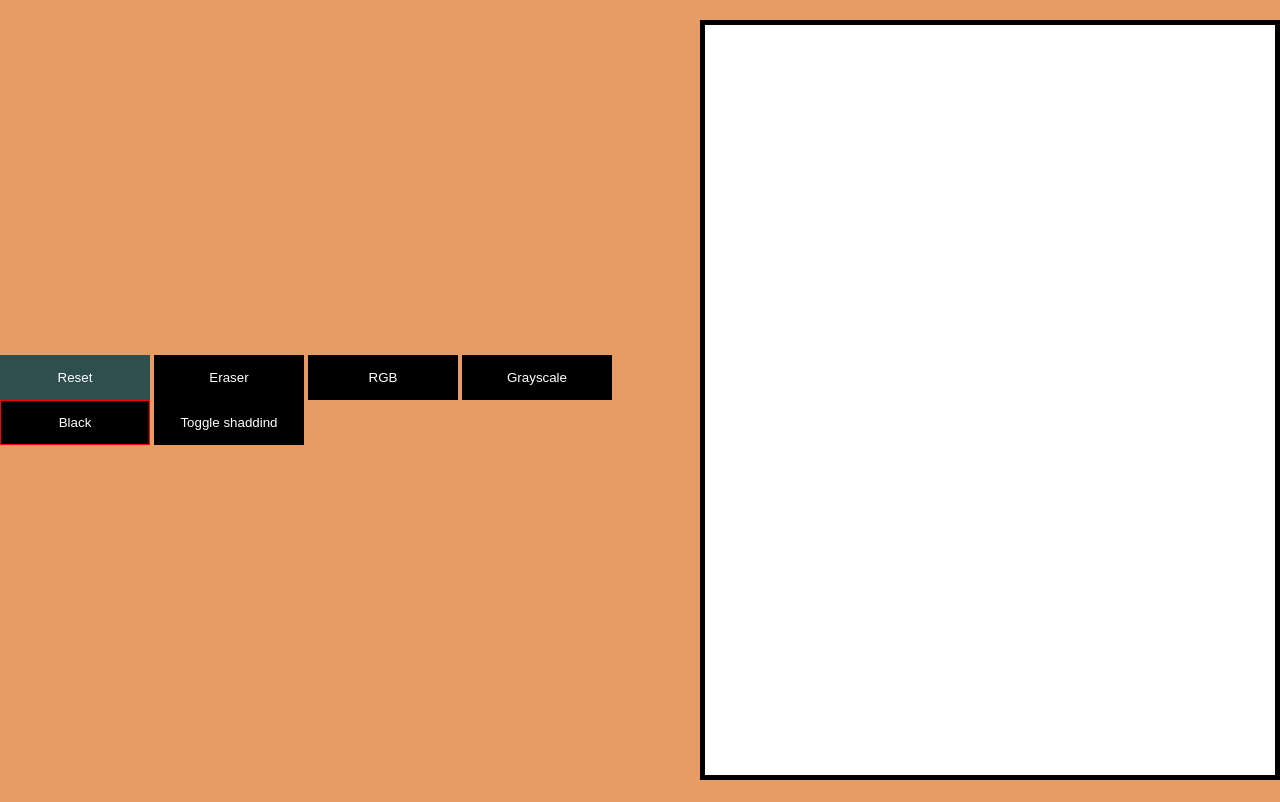
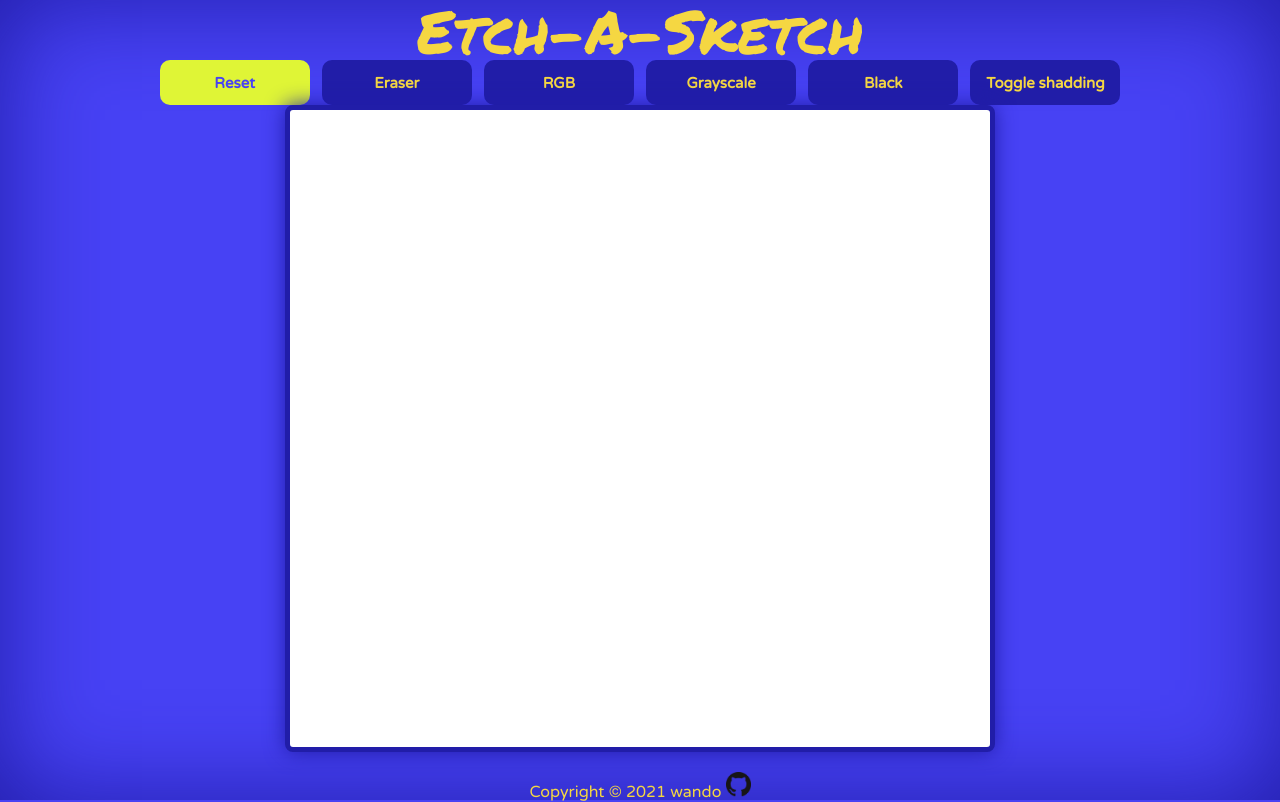
Before and after one commit to WandoCode/EtchASketch, a plain HTML site: page index.html in a window 1280 px wide. Drawn offline with Linux system fonts and the light colour scheme.

Commit message:
Add title, choose font color and family set, add copyright and link to github. Styled buttons. Done.

```diff
--- a/index.html
+++ b/index.html
@@ -7,21 +7,23 @@
     <link rel="stylesheet" href="./style/reset.css">
     <link rel="stylesheet" href="/style/style.css">
     <script src="./script/script.js" defer></script>
-
-    <title>Document</title>
+    <link href="https://fonts.googleapis.com/css2?family=Permanent+Marker&family=Varela+Round&display=swap" rel="stylesheet">
+    <title>Etch-A-Sketch</title>
 </head>
 <body>
     <header>
-
+        <h1>Etch-A-Sketch</h1>
     </header>
     <div class="buttons">
         <button id="reset">Reset</button>
         <button id="erase">Eraser</button>
         <button id="RGB">RGB</button>
         <button id="grayscale">Grayscale</button>
-        <button class="active" id="black">Black</button>
-        <button id="shadding">Toggle shaddind</button>
+        <button id="black">Black</button>
+        <button id="shadding">Toggle shadding</button>
     </div>
     <div class="main-container"></div>
+
+    <footer>Copyright © 2021 wando <a href="https://github.com/Wandole"><img class="logo-github" src="./static/GitHub-Mark-32px.png" alt="logo github"></a></footer>
 </body>
 </html>
--- a/script/script.js
+++ b/script/script.js
@@ -7,7 +7,7 @@ const btnGray = document.getElementById("grayscale");
 const btnShade = document.getElementById("shadding");
 const btnBlack = document.getElementById("black");
 
-let colorMode = "black";
+let colorMode = "";
 let shadding = false;
 let nbrElemSide = 50;
 
@@ -176,14 +176,6 @@ function changeShadding(event) {
     else{
         btn.classList.add("active");
     }
-
-    if (shadding == true){
-        /* set other buttons inactive and remove the color mode*/
-        inactiveBtn();
-        colorMode = "";
-    }
-
-
 }
 
 function inactiveBtn() {
--- a/style/style.css
+++ b/style/style.css
@@ -1,10 +1,21 @@
 body{
     display: flex;
+    flex-direction: column;
     justify-content: space-evenly;
     align-items: center;
-    background-color: rgb(231, 155, 101);
+    background-color: #4742F4;
     height: 100vh;
+    box-shadow: 0px 0px 100px #211DA8 inset;
+    font-family: 'Varela Round', sans-serif;
+    color: #F5D742;
 }
+
+h1{
+    font-family: 'Permanent Marker', cursive;
+    font-size:  60px;
+    color: #F5D742;
+}
+
 
 header{
     display: flex;
@@ -13,26 +24,55 @@ header{
 .main-container{
     display: flex;
     flex-flow: row wrap;
-    height: 750px;
-    width: 750px;
+    height: 700px;
+    width: 700px;
     background-color: white;
-    border: 5px solid black;
+    border: 5px solid #211DA8;
+    box-shadow: 0px 0px 20px #211DA8;
+    border-radius: 8px;
 }
 .grid-container{
     flex-grow: 1;
 }
 
+.playground{
+    display: flex;
+
+}
 #reset{
-    background-color: darkslategrey;
+    background-color: #DFF536;
+    color: #4742F4;
 }
+
 button{
     height: 45px;
     width: 150px;
     border: none;
-    background-color: rgb(0, 0, 0);
-    color: white;
+    background-color: #211DA8;
+    color: #F5D742;
+    border-radius: 10px;
+    font-family: 'Varela Round', sans-serif;
+    font-size: 15px;
+    font-weight: bolder;
+    margin: 0 4px;
 }
 
+button:hover{
+    box-shadow: 0 0 5px #F5D742 inset;
+}
 .active{
-    border: red 1px solid;
+    background-color: #645EFF;
 }
+
+footer{
+    margin-top: 20px;
+}
+
+.logo-github{
+    width: 25px;
+    height: auto;
+}
+
+.logo-github:hover{
+    transform: scale(1.2);
+}
```
Also changed, not shown: static/GitHub-Mark-32px.png (added).
